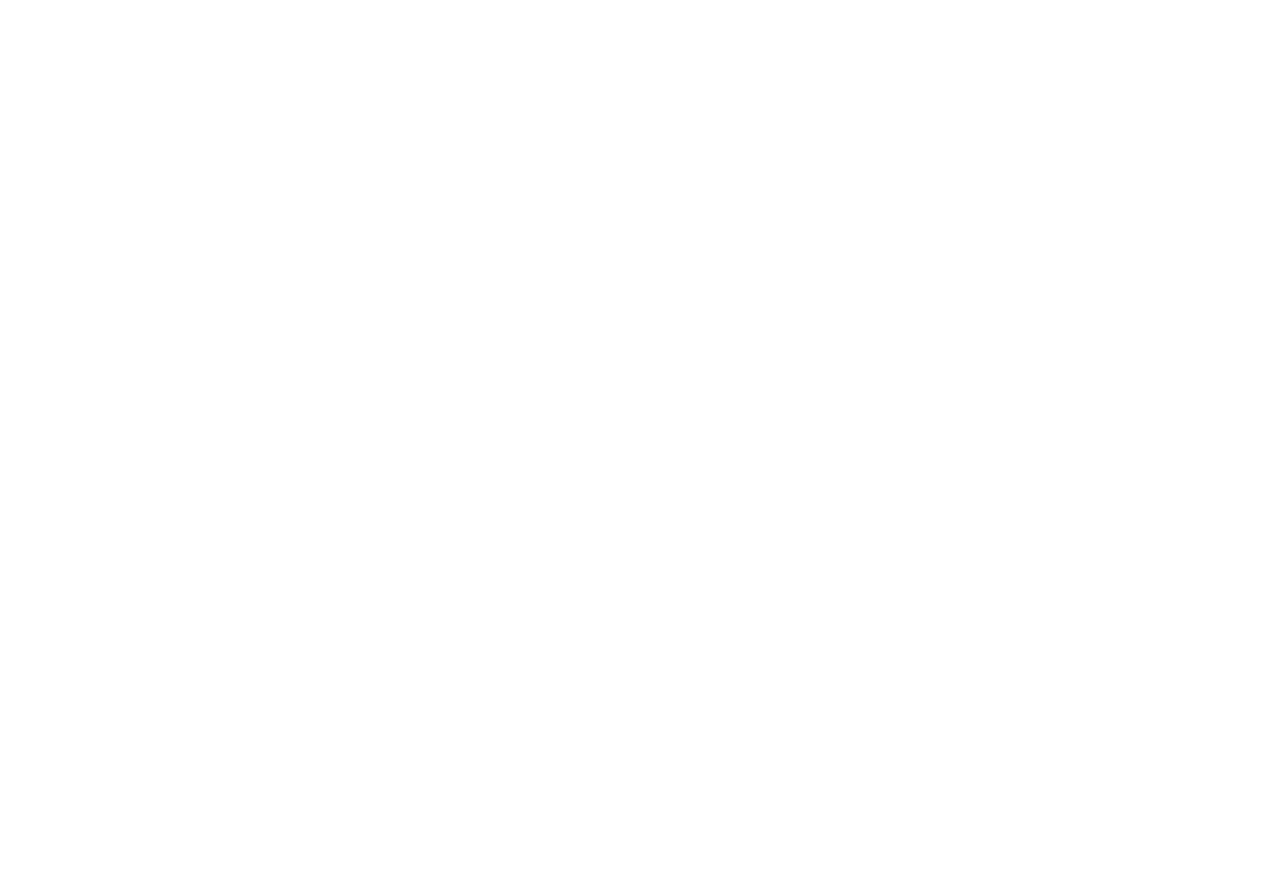
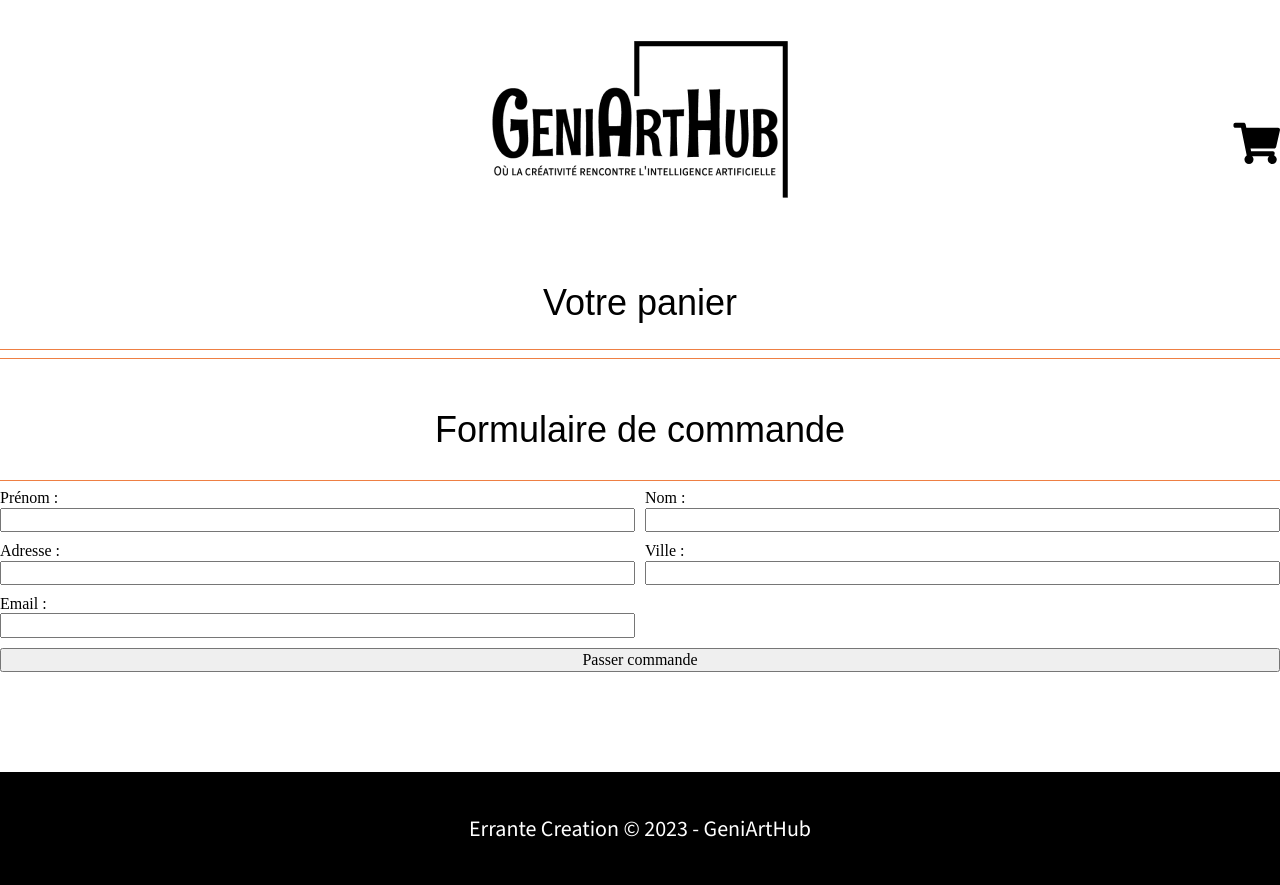
Before and after one commit to Manonsigilla/geniArtHub, a plain HTML site: page front/cart.html in a window 1280 px wide. Before the commit the page ends 800 px from the top, so only its background shows below. Drawn offline with nearby package versions, Linux system fonts and the light colour scheme; a web font is replaced by a local one.

Commit message:
Cart Ajout html cart Ajout du nombre d'item commandé

```diff
--- a/front/cart.html
+++ b/front/cart.html
@@ -0,0 +1,74 @@
+<!DOCTYPE html>
+<html lang="fr">
+<head>
+    <meta charset="UTF-8">
+    <meta name="viewport" content="width=device-width, initial-scale=1.0">
+    <link rel="stylesheet" href="https://necolas.github.io/normalize.css/8.0.1/normalize.css">
+    <link rel="stylesheet" href="css/style.css">
+    <title>Panier</title>
+</head>
+<body class="page">
+    <header>
+        <div>
+            <a href="index.html">
+                <img src="img/logo-black.png" alt="Logo GeniArtHub version sombre">
+            </a>
+            <a id="carticon" href="cart.html"><img src="img/cart.svg" alt="Aller au panier"></a>
+        </div>
+    </header>
+    <main>
+        <section class="panier">
+            <h1>Votre panier</h1>
+            <hr>
+            <div class="contenuPanier">
+                <!-- <img src="" alt="">
+                <h2 class="detailoeuvre"></h2>
+                <p></p>
+                <p></p>
+                <div>
+                    <p>Quantité : </p>
+                    <input type="number" name="number" id="quantity">
+                </div>
+                <a href="#">Supprimer</a> -->
+            </div>
+            <hr>
+        </section>
+        <section class="formulaireDeCommande detailoeuvre">
+            <h2>Formulaire de commande</h2>
+            <hr>
+            <form action="#" method="post">
+                <div class="form-container">
+                    <div>
+                    <label for="prenom">Prénom :</label>
+                    <input type="text" name="prenom" id="prenom">
+                    </div>
+                    <div>
+                    <label for="nom">Nom :</label>
+                    <input type="text" name="nom" id="nom">
+                    </div>
+                    <div>
+                    <label for="adresse">Adresse :</label>
+                    <input type="text" name="adresse" id="adresse">
+                    </div>
+                    <div>
+                    <label for="ville">Ville :</label>
+                    <input type="text" name="ville" id="ville">
+                    </div>
+                    <div>
+                    <label for="email">Email :</label>
+                    <input type="email" name="mail" id="mail">
+                    </div>
+                    <div class="form-submit">
+                        <input type="submit" value="Passer commande">
+                    </div>
+                </div>
+            </form>
+        </section>
+    </main>
+    <footer>
+        <p>Errante Creation © 2023 - GeniArtHub</p>
+    </footer>
+    <script src="js/numberitem.js"></script>
+    <script src="js/cart.js"></script>
+</body>
+</html>
--- a/front/css/style.css
+++ b/front/css/style.css
@@ -5,6 +5,12 @@ html {
 }
 p {
     white-space: break-spaces;
+}
+hr {
+    max-width: 1440px;
+    background-color: #EE7F43;
+    height: 1px;
+    border: none;
 }
 
 .row {
@@ -174,7 +180,7 @@ figure {
     text-align: center;
 }
 
-.detailoeuvre h1,
+.detailoeuvre h1, .panier h1,
 .detailoeuvre h2 {
     color: #000;
     text-align: center;
@@ -278,3 +284,39 @@ article > div > div.price > p {
     font-weight: 400;
     line-height: normal;
 }
+
+#carticon a {
+    text-decoration: none;
+}
+#carticon span {
+    background-color: #ee7f43bd;
+    color: #fff;
+    padding: 8px;
+    font-size: 150%;
+    border-radius: 100%;
+    width: 32px;
+    height: 32px;
+    display: flex;
+    justify-content: center;
+    align-items: center;
+    position: absolute;
+    top: -30px;
+    left: -30px;
+}
+
+.form-container {
+    display: grid;
+    grid-template-columns: 1fr 1fr;
+    gap: 10px;
+}
+.form-container div {
+    display: flex;
+    flex-direction: column;
+}
+form input[type="email"] {
+    grid-column: span 1;
+}
+.form-submit {
+    grid-column: span 2;
+    text-align: center;
+}
--- /dev/null
+++ b/front/js/numberitem.js
@@ -0,0 +1,18 @@
+// récupérer le cart dans le local storage s'il y a des éléments enregistrés dedans alors récupérer la quantité et l'afficher dans un span qu'il faut insérer dans #carticon
+
+const span = '<span>0</span>'
+const carticon = document.querySelector('#carticon')
+carticon.insertAdjacentHTML('beforeend', span)
+
+function numberItem(){
+    const cart = JSON.parse(localStorage.getItem('product')) || []
+    if(cart.length == 0){
+        document.querySelector('#carticon span').style.visibility = "hidden"
+    }
+    if(cart.length > 0){
+        const quantity = cart.reduce((acc, el) => acc + el.quantity, 0)
+        document.querySelector('#carticon span').style.visibility = "visible"
+        document.querySelector('#carticon span').textContent = quantity
+    }
+}
+numberItem()
--- a/front/js/product.js
+++ b/front/js/product.js
@@ -62,5 +62,8 @@ buy.addEventListener("click", () => {
             productInLocalStorage.push(optionsProduct)
         }
         localStorage.setItem("product", JSON.stringify(productInLocalStorage))
+        numberItem()
+    } else {
+        alert('Vous avez commandé trop d\'exemplaire ou un nombre négatif')
     }
 })
```
Also changed, not shown: front/index.html (+3 -3 lines), front/product.html (+4 -3 lines).
